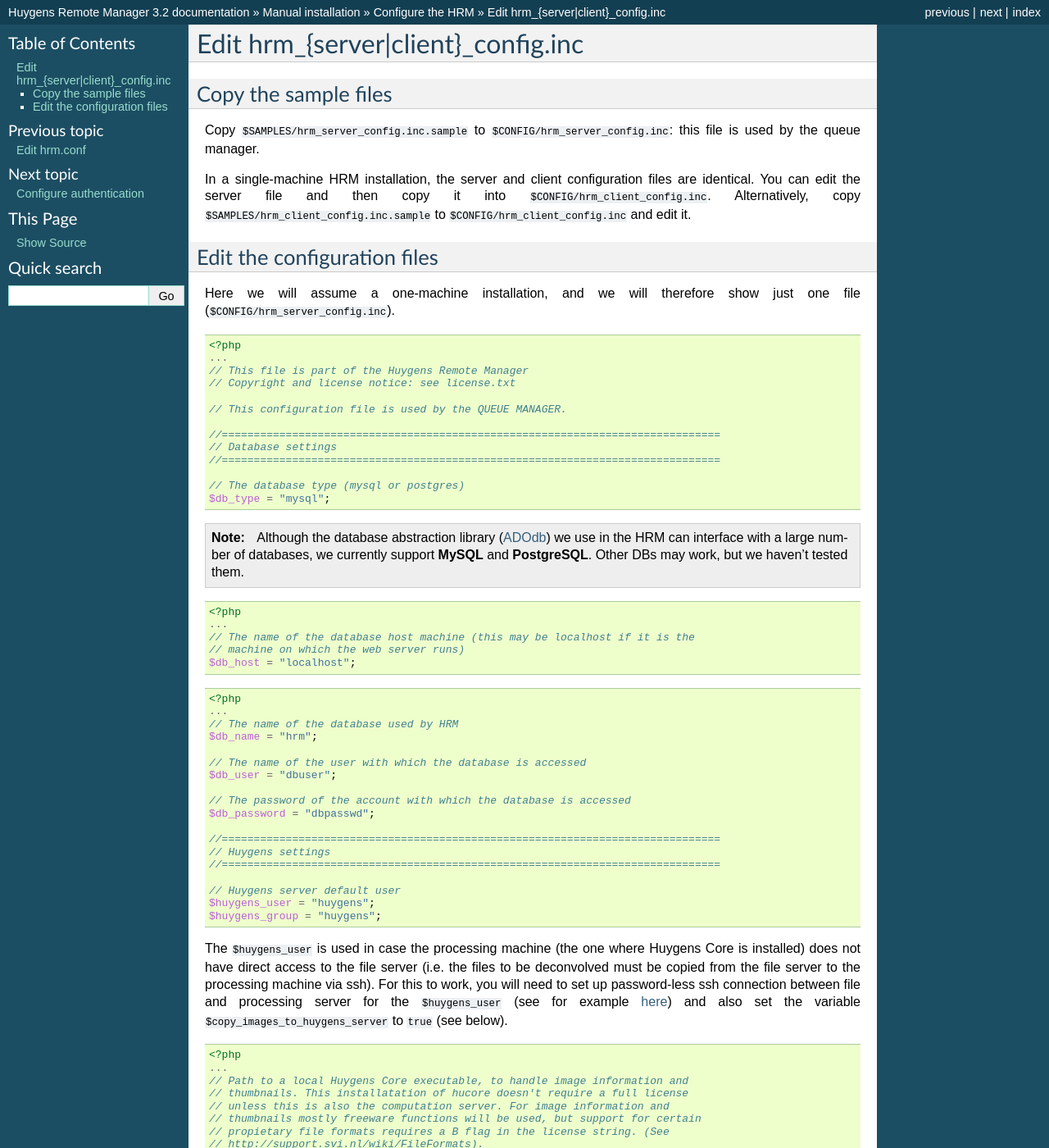
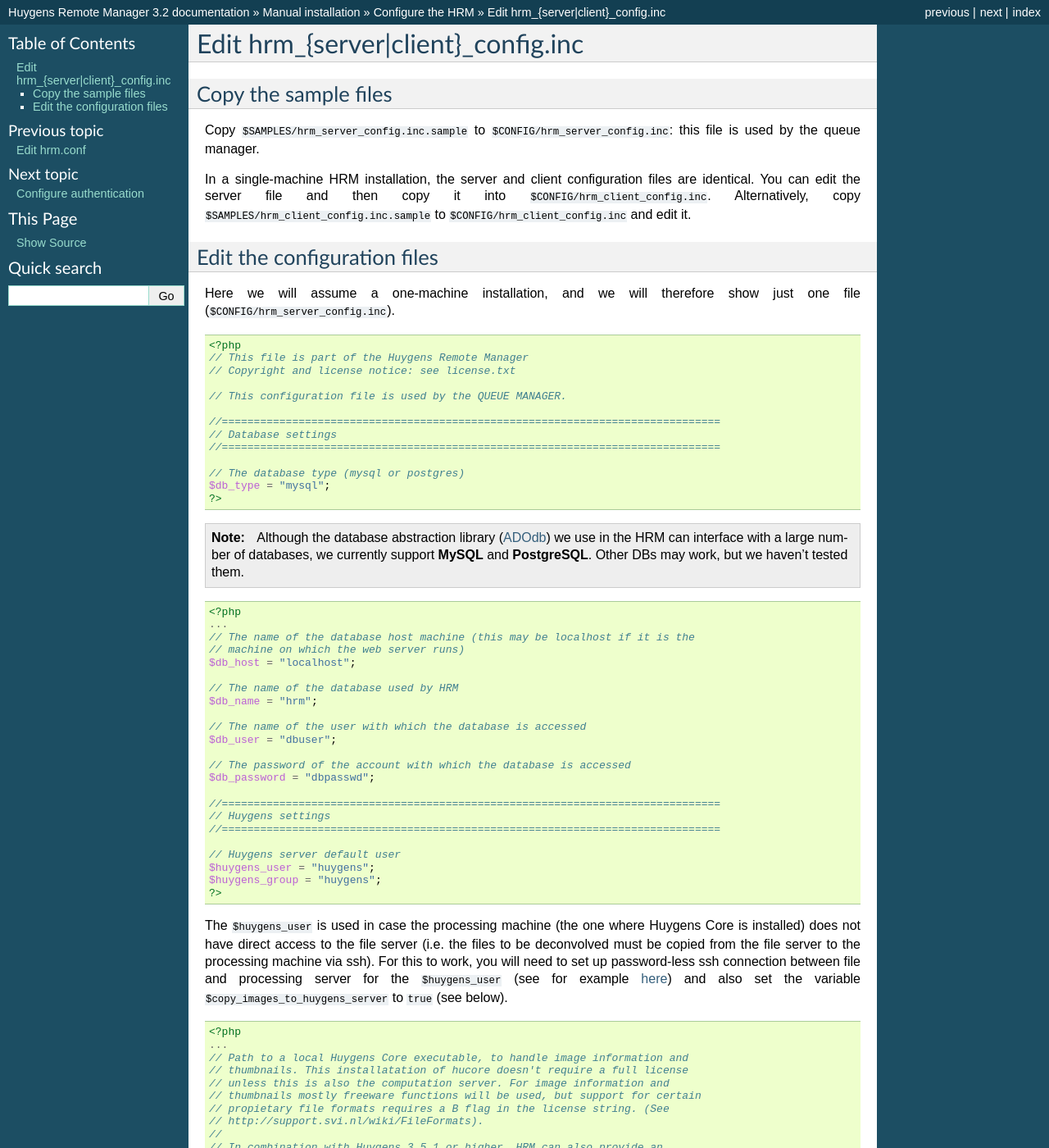
Before and after one commit to aarpon/hrm_docs, a Sphinx documentation site: the page built from docs/config_files.rst, in a window 1280 px wide and 1400 px high. Shown: the whole window at 82% size. Built offline with Sphinx 7.4.7, drawn with Linux system fonts in a browser that asks for light colours.

Commit message:
Close PHP blocks to avoid reST syntax problems.
Plus some minor cleanups.

```diff
--- a/docs/config_files.rst
+++ b/docs/config_files.rst
@@ -22,7 +22,6 @@
 .. code-block:: php
 
     <?php
-    ...
     // This file is part of the Huygens Remote Manager
     // Copyright and license notice: see license.txt
 
@@ -34,6 +33,7 @@
 
     // The database type (mysql or postgres)
     $db_type = "mysql";
+    ?>
 
 .. note::
 
@@ -47,11 +47,6 @@
     // machine on which the web server runs)
     $db_host = "localhost";
 
-
-.. code-block:: php
-
-    <?php
-    ...
     // The name of the database used by HRM
     $db_name = "hrm";
 
@@ -68,6 +63,7 @@
     // Huygens server default user
     $huygens_user = "huygens";
     $huygens_group = "huygens";
+    ?>
 
 The ``$huygens_user`` is used in case the processing machine (the one where Huygens Core is installed) does not have direct access to the file server (i.e. the files to be deconvolved must be copied from the file server to the processing machine via ssh). For this to work, you will need to set up password-less ssh connection between file and processing server for the ``$huygens_user`` (see for example `here <http://www.debian-administration.org/articles/152>`_) and also set the variable ``$copy_images_to_huygens_server`` to ``true`` (see below).
 
@@ -116,6 +112,7 @@
 
     // File server base folder as seen from the Huygens server machines (with trailing /)
     $huygens_server_image_folder = "/path/to/hrm_data/";
+    ?>
 
 This is information needed for the web interface and the queue manager to login to the file server. If the file server is not on the same machine, its host name must be given.
 
@@ -195,7 +192,7 @@
 
 .. code-block:: sh
 
-        memory_limit = 128M
+    memory_limit = 128M
 
 If ``$allowHttpUpload`` is true, an HTTP uploader will be in place to allow uploading of the files to be deconvolved through the web interface. Multi-file upload (with directory structures) is indirectly possible by first compressing the files into an archive that the HRM will automatically extract at the end upload process. Default supported formats are ``zip``, ``tgz``, ``tar`` and ``tar.gz`` (as long as the corresponding executables are installed on the system) but more can be added by extending the ``$decompressBin`` array.
 
@@ -241,6 +238,7 @@
     $logdir  = "/var/log/hrm";
     $logfile = "hrm.log";
     $logfile_max_size = 100;    // maximum size of the logfile in MB
+    ?>
 
 The ``$logdir`` variable points to the directory where the log files created by the web server user and the queue manager should reside. Default (and recommended) directory for the logs is ``/var/log/hrm``. Please create this directory and make sure to grant the relevant users read/write access to it!
 
@@ -263,6 +261,7 @@
 
     // Authentication type: MYSQL, ACTIVE_DIR or LDAP
     $authenticateAgainst = "MYSQL";
+    ?>
 
 Setting the authentication mode to **MYSQL** enables the embedded user management system (independent of the actual database you are using, e.g. postgresql). Use this if you don't have any other user management system in place. Alternatively, simple authentication against **Microsoft's Active Directory** and **OpenLDAP** is possible.
 
@@ -281,6 +280,7 @@
 
     // If true the images are copied to the huygens server machine
     $copy_images_to_huygens_server = false;
+    ?>
 
 Set ``$imageProcessingIsOnQueueManager`` to false if the queue manager is not on the same machine as the Huygens Core that runs deconvolution.
 
@@ -347,6 +347,7 @@
     // The parameter for the ping command after the hostname
     $ping_parameter = '';           // use this on linux systems
     //$ping_parameter = '56 4'; // use this on cygwin
+    ?>
 
 This is used by the queue manager to test whether the processing machine is reachable.
 
```
